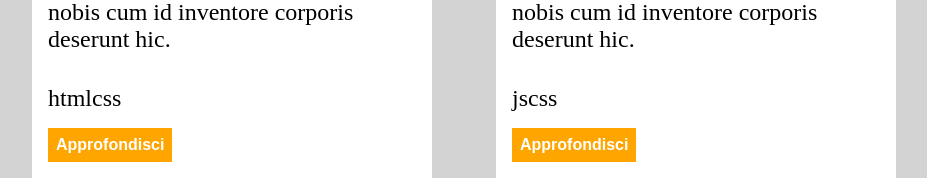
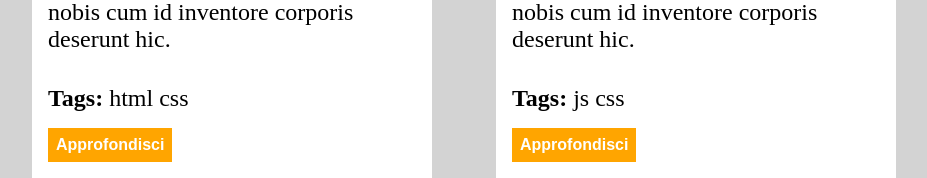
Before and after one commit to Pietroo03/react-props, a React (Vite) app: page / in a window 1280 px wide. Shown: the part 760-938 px from the top of the page, without its empty margins (176-1103 px from the left). Built offline with nearby package versions, Linux system fonts and the light colour scheme.

Commit message:
add modifies

```diff
--- a/src/components/PostCard/PostCard.jsx
+++ b/src/components/PostCard/PostCard.jsx
@@ -16,7 +16,7 @@ export default function PostCard({ data }) {
                     {data.content}
                 </div>
                 <div className="tags">
-                    {data.tags}
+                    <strong>Tags: </strong> {data.tags.map((tag, index) => <span key={index}>{tag} </span>)}
                 </div>
                 <Button />
 
```
